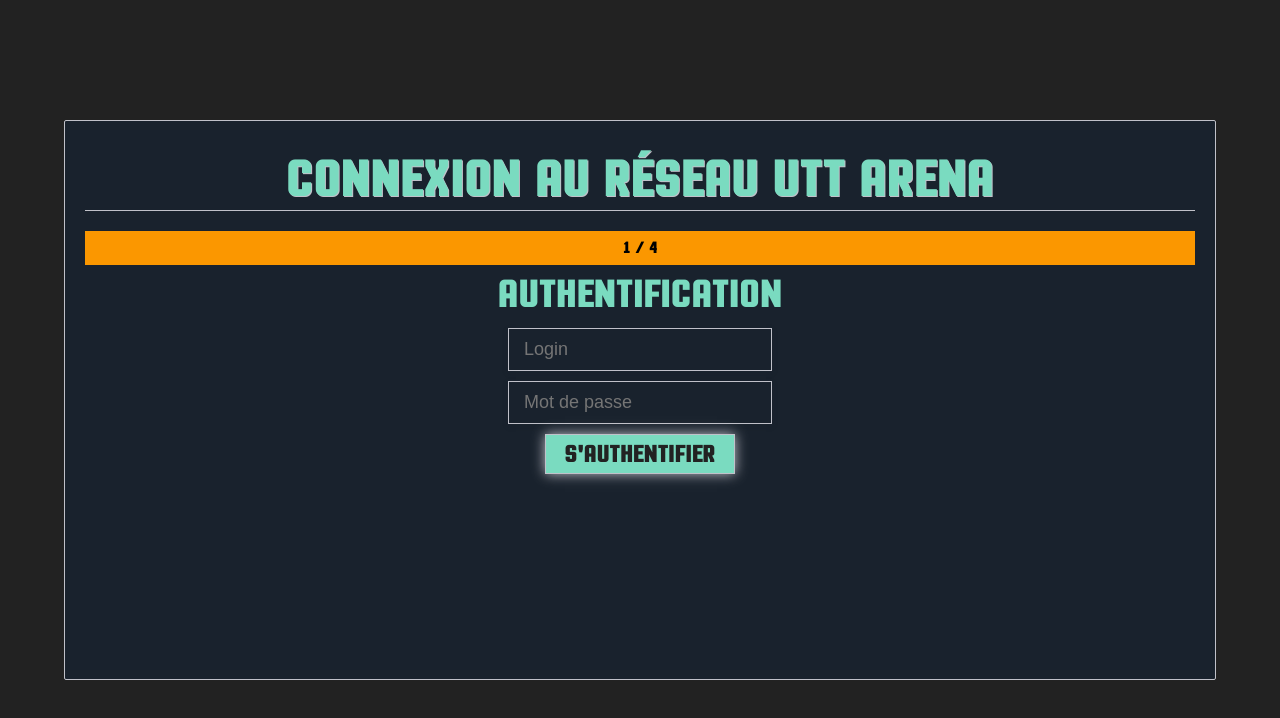
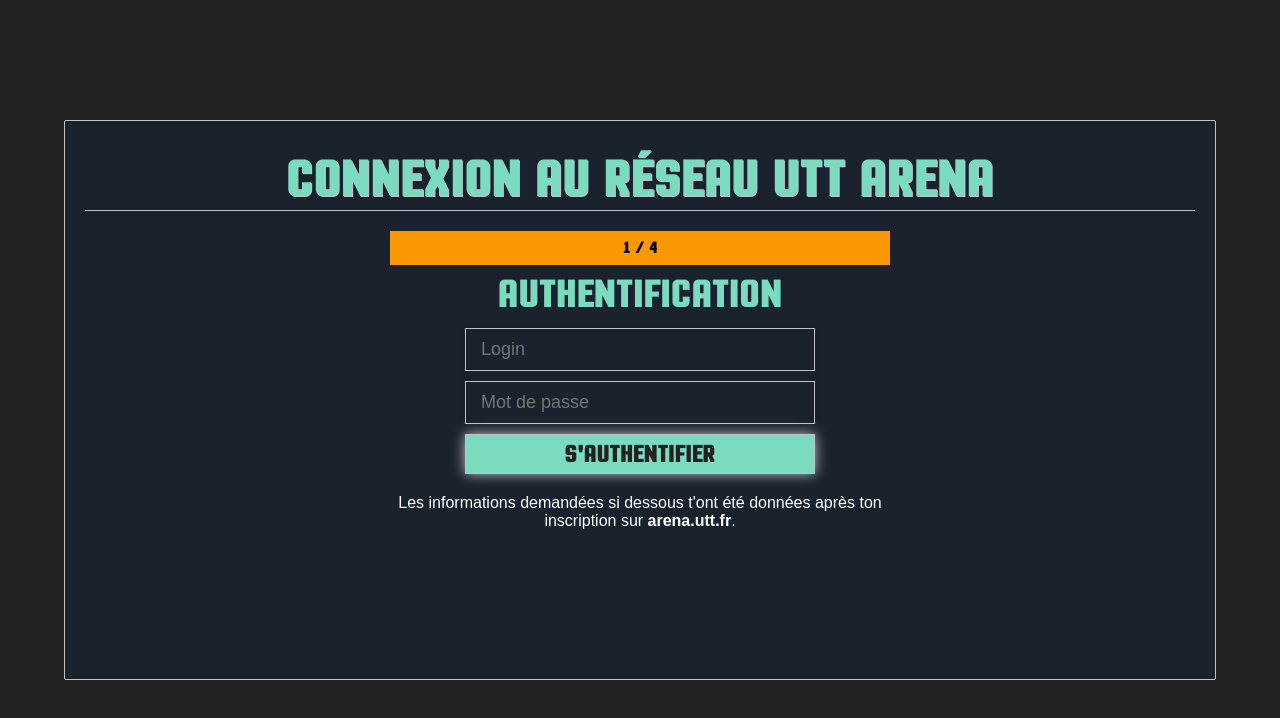
Before and after one commit to ungdev/UA-captive-portal, a Vue app: page / in a window 1280 px wide. Shown: the top 718 px of the page. Built offline with nearby package versions, Linux system fonts and the light colour scheme.

Commit message:
style updated/fixed + started to work on help messages

```diff
--- a/src/app.css
+++ b/src/app.css
@@ -3,6 +3,8 @@
 
 * {
   box-sizing: border-box;
+  margin: 0;
+  padding: 0;
 }
 
 html {
@@ -60,6 +62,11 @@
   display: block;
 }
 
+form .a-input, form .a-button {
+  width: 100%;
+  max-width: 350px;
+}
+
 .a-input:focus {
   outline: 0;
 }
@@ -100,3 +107,8 @@
 .center-form-container {
   flex: 1;
 }
+
+.help-message {
+  margin-top: 20px;
+  text-align: center;
+}
--- a/src/components/Login.vue
+++ b/src/components/Login.vue
@@ -9,6 +9,9 @@
           <button type="button" class="a-button a-button--blue" @click="login">s'authentifier</button>
         </div>
       </form>
+    </div>
+    <div class="help-message">
+      Les informations demandées si dessous t'ont été données après ton inscription sur <b>arena.utt.fr</b>.
     </div>
   </div>
 </template>
--- a/src/components/PlaceNumber.vue
+++ b/src/components/PlaceNumber.vue
@@ -8,6 +8,9 @@
           <button type="button" class="a-button a-button--blue" @click="sendPlaceNumber">envoyer</button>
         </div>
       </form>
+    </div>
+    <div class="help-message">
+      Le numéro est écrit sur ta table.
     </div>
   </div>
 </template>
--- a/src/components/Workflow.css
+++ b/src/components/Workflow.css
@@ -1,50 +1,35 @@
 @import '../theme.css';
 
 .workflow-container {
-  height: 100%;
-  left: 0;
-  position: fixed;
-  top: 0;
-  width: 100%;
-  z-index: 1000;
+  min-height: 100%;
   display: flex;
-  flex-direction: column;
+  justify-content: center;
+  align-items: center;
+  position: relative;
 }
 
 .workflow {
   background: var(--dark);
   border-radius: 2px;
   border: 1px solid var(--grey);
-  left: 50%;
   padding: 20px;
-  position: absolute;
-  top: 50%;
-  transform: translate(-50%, -50%);
-  z-index: 2000;
   display: flex;
   flex-direction: column;
-}
-
-@media (max-width: 767px) {
-  .workflow {
-    width: 99%;
-    height: 99%;
-  }
 }
 
 @media (min-width: 768px) {
   .workflow {
     width: 90%;
-    height: 90%;
+    min-height: 90%;
+    position: absolute;
   }
 }
 
 @media (min-width: 992px) {
   .workflow {
     width: 90%;
-    height: 70%;
+    min-height: 70%;
     max-width: 1200px;
-    max-height: 800px;
   }
 }
 
@@ -65,4 +50,8 @@
   display: flex;
   flex-direction: column;
   position: relative;
+  max-width: 500px;
+  width: 100%;
+  margin-left: auto;
+  margin-right: auto;
 }
```
